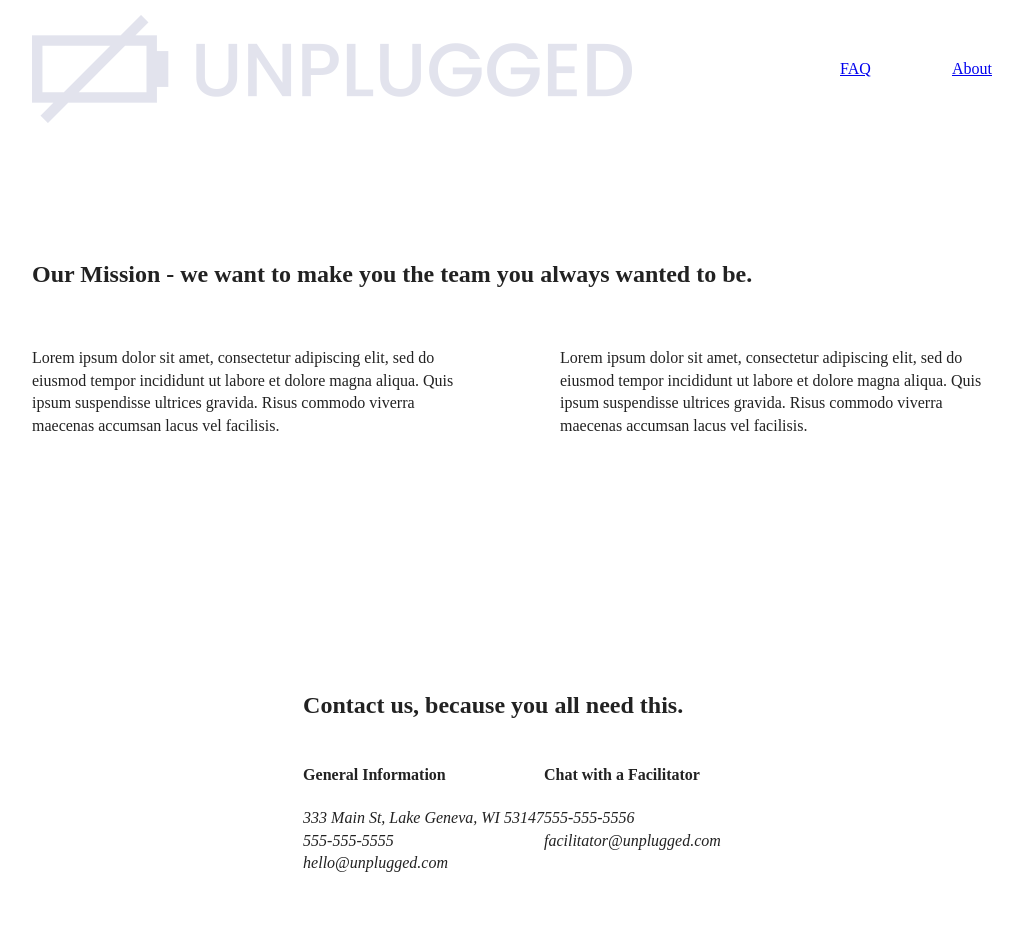
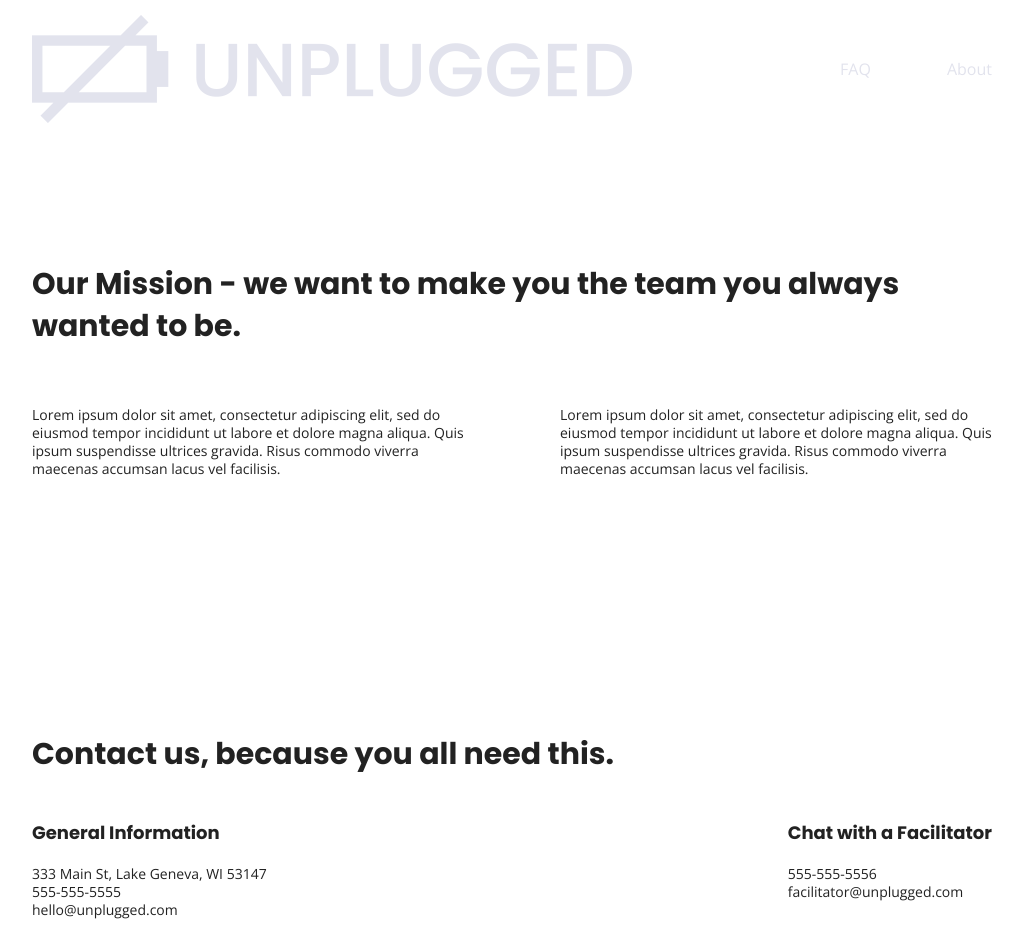
Before and after one commit to AshleyLundsten/unplugged-code, a website: page about/index.html in a window 1280 px wide. Shown: the top 936 px of the page, without its empty margins (128-1151 px from the left). Drawn offline with nearby package versions, Linux system fonts and the light colour scheme.

Commit message:
Add base styles

```diff
--- a/about/index.html
+++ b/about/index.html
@@ -19,6 +19,8 @@
   <link rel="stylesheet" href="../css/main.css">
 
   <meta name="theme-color" content="#fafafa">
+  <!-- Google Fonts -->
+<link href="https://fonts.googleapis.com/css?family=Open+Sans:400,700|Poppins:500,700" rel="stylesheet">
 </head>
 
 <body>
--- a/css/main.css
+++ b/css/main.css
@@ -86,7 +86,63 @@ textarea {
 /* ==========================================================================
    Author's custom styles
    ========================================================================== */
-/*--base header/footer styles--*/
+/* General Styles */
+
+html {
+  font-size: 16px;
+}
+
+body {
+  font-family: 'Open Sans', sans-serif;
+  font-size: 1em;
+  text-align: left;
+}
+
+ul,
+ol {
+  list-style-type: none;
+}
+
+a {
+	color: #e2e3ed;
+  text-decoration: none;
+}
+
+h2 {
+  font-family: 'Poppins', sans-serif;
+  font-size: 1.875em;
+}
+
+h3,
+h4 {
+  font-family: 'Poppins', sans-serif;
+  margin: 20px 0;
+  font-size: 1.125em;
+}
+
+p {
+ font-size: .875em;
+ line-height: 18px;
+}
+
+img {
+
+}
+
+figure {
+
+}
+
+address {
+ font-style: normal;
+}
+
+.content-wrapper {
+  width: 90%;
+  margin: 50px 0;
+}
+
+   /*--base header/footer styles--*/
 header,
 footer{
   display: flex;
```
Also changed, not shown: faq/index.html (+2 -0 lines), index.html (+3 -0 lines).
